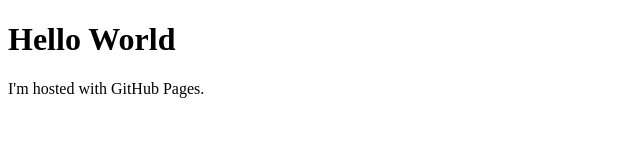
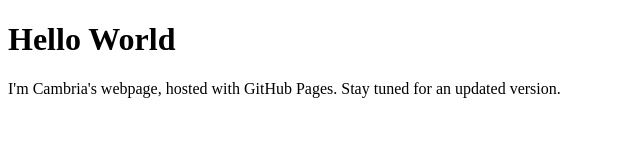
Before and after one commit to cambria-jensen/cambria-jensen.github.io, a plain HTML site: page index.html in a window 1280 px wide. Shown: the whole page, without its empty margins (0-640 px from the left). Drawn offline with Linux system fonts and the light colour scheme.

Commit message:
Update index.html

```diff
--- a/index.html
+++ b/index.html
@@ -2,6 +2,6 @@
 <html>
 <body>
 <h1>Hello World</h1>
-<p>I'm hosted with GitHub Pages.</p>
+<p>I'm Cambria's webpage, hosted with GitHub Pages. Stay tuned for an updated version.</p>
 </body>
 </html>
```
